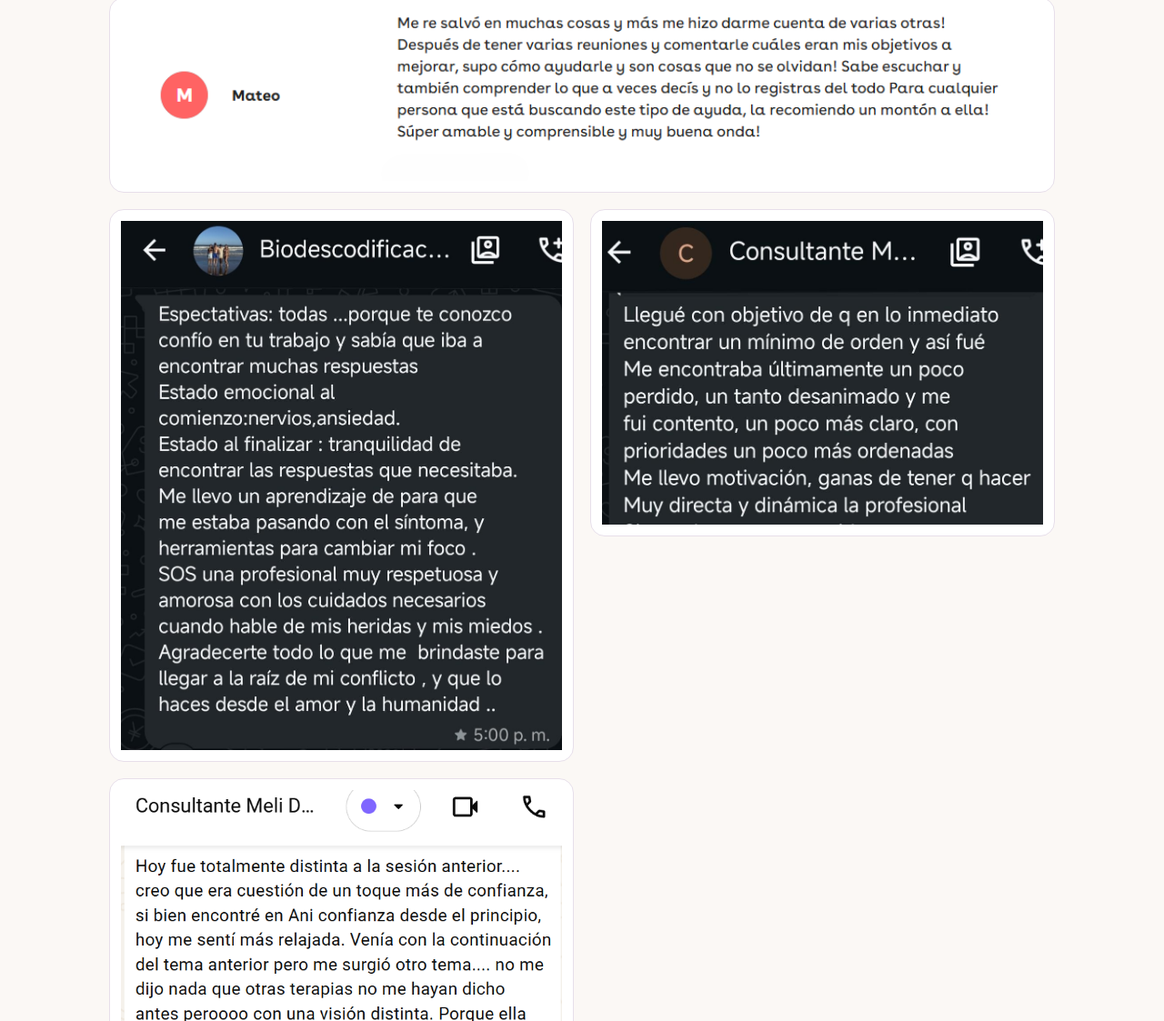
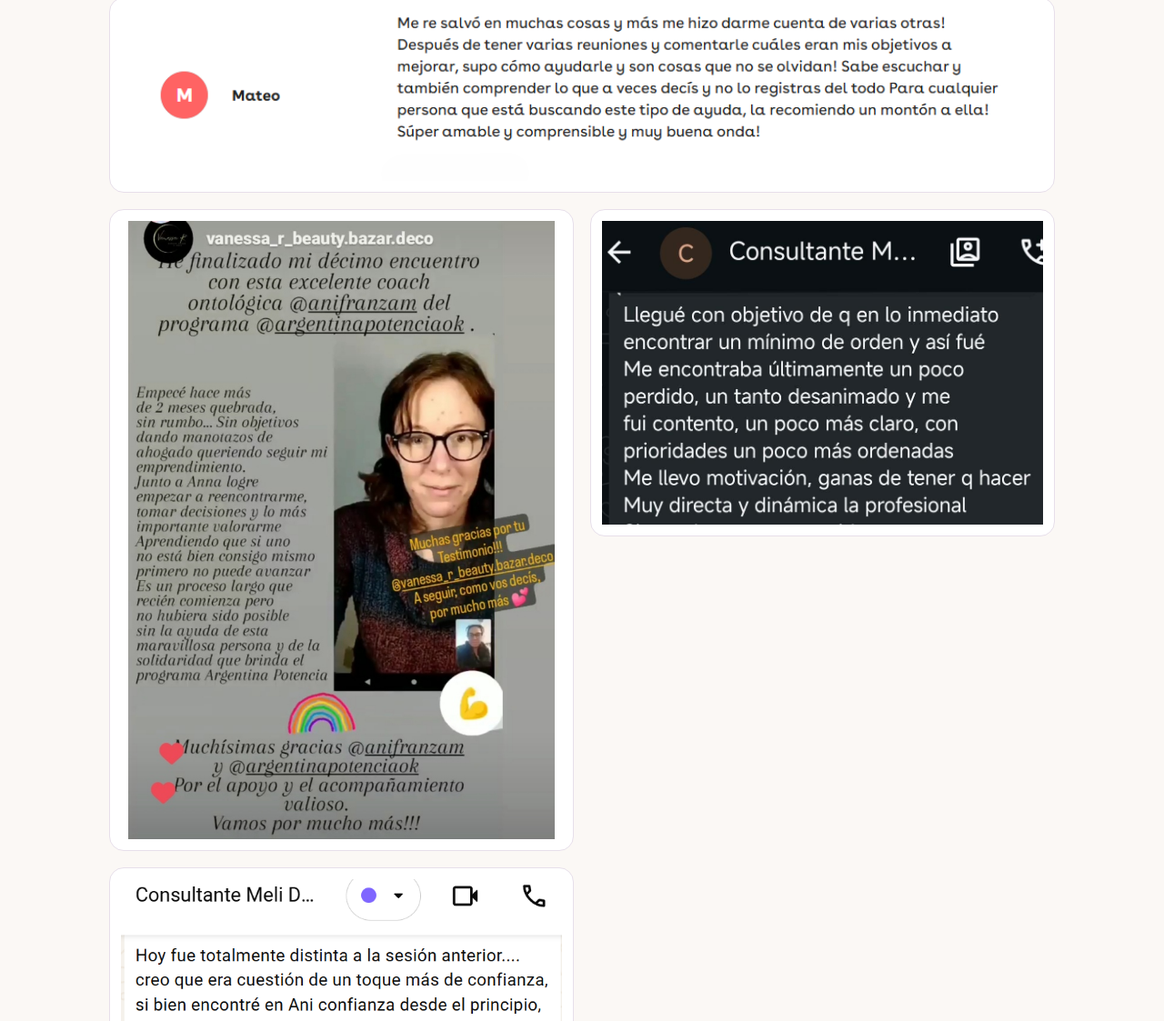
Before and after one commit to anifranzam/anifranzam.github.io, a plain HTML site: page index.html in a window 1280 px wide. Shown: the part 7189-8312 px from the top of the page at 91% size. Drawn offline with Linux system fonts and the light colour scheme.

Commit message:
Testimonios: reemplazar imagen repetida por la de Rocío Vanesa Ramos
Co-Authored-By: Claude Opus 5.5 <noreply@anthropic.com>

```diff
--- a/index.html
+++ b/index.html
@@ -77,7 +77,7 @@ footer{padding:28px 0;color:var(--muted);font-size:12px}.foot{display:flex;justi
 <figure class="testimonial-video"><video controls preload="metadata" playsinline aria-label="Testimonio en video de Vanesa Cruañas"><source src="testimonio-vane-web.mp4" type="video/mp4"/>Tu navegador no puede reproducir este video.</video></figure>
 <div class="testimonial-gallery">
 <figure class="testimonial-image testimonial-image--wide"><a href="1.%20Mateo%20Risso%20Patron.png" target="_blank" rel="noopener noreferrer"><img src="1.%20Mateo%20Risso%20Patron.png" alt="Captura del testimonio de Mateo Risso Patron; abrir para ver en tamaño original" loading="lazy" decoding="async"/></a></figure>
-<figure class="testimonial-image"><a href="6.%20Gabriela%20Brizuela.jpeg" target="_blank" rel="noopener noreferrer"><img src="6.%20Gabriela%20Brizuela.jpeg" alt="Captura del testimonio de Gabriela Brizuela; abrir para ver en tamaño original" loading="lazy" decoding="async"/></a></figure>
+<figure class="testimonial-image"><a href="Coaching%20testimonio%20Roc%C3%ADo%20Vanesa%20Ramos.jpg" target="_blank" rel="noopener noreferrer"><img src="Coaching%20testimonio%20Roc%C3%ADo%20Vanesa%20Ramos.jpg" alt="Captura del testimonio de Rocío Vanesa Ramos; abrir para ver en tamaño original" loading="lazy" decoding="async"/></a></figure>
 <figure class="testimonial-image"><a href="12.%20Marcelo%20Michetti.jpeg" target="_blank" rel="noopener noreferrer"><img src="12.%20Marcelo%20Michetti.jpeg" alt="Captura del testimonio de Marcelo Michetti; abrir para ver en tamaño original" loading="lazy" decoding="async"/></a></figure>
 <figure class="testimonial-image"><a href="19.%20Melisa%20Durbano%20(si%20compartir).png" target="_blank" rel="noopener noreferrer"><img src="19.%20Melisa%20Durbano%20(si%20compartir).png" alt="Captura del testimonio de Melisa Durbano; abrir para ver en tamaño original" loading="lazy" decoding="async"/></a></figure>
 <figure class="testimonial-image testimonial-image--wide"><a href="27.%20Flavia%20Garnica%20edit.png" target="_blank" rel="noopener noreferrer"><img src="27.%20Flavia%20Garnica%20edit.png" alt="Captura del testimonio de Flavia Garnica; abrir para ver en tamaño original" loading="lazy" decoding="async"/></a></figure>
```
Also changed, not shown: 6. Gabriela Brizuela.jpeg (deleted), Coaching testimonio Rocío Vanesa Ramos.jpg (added).
